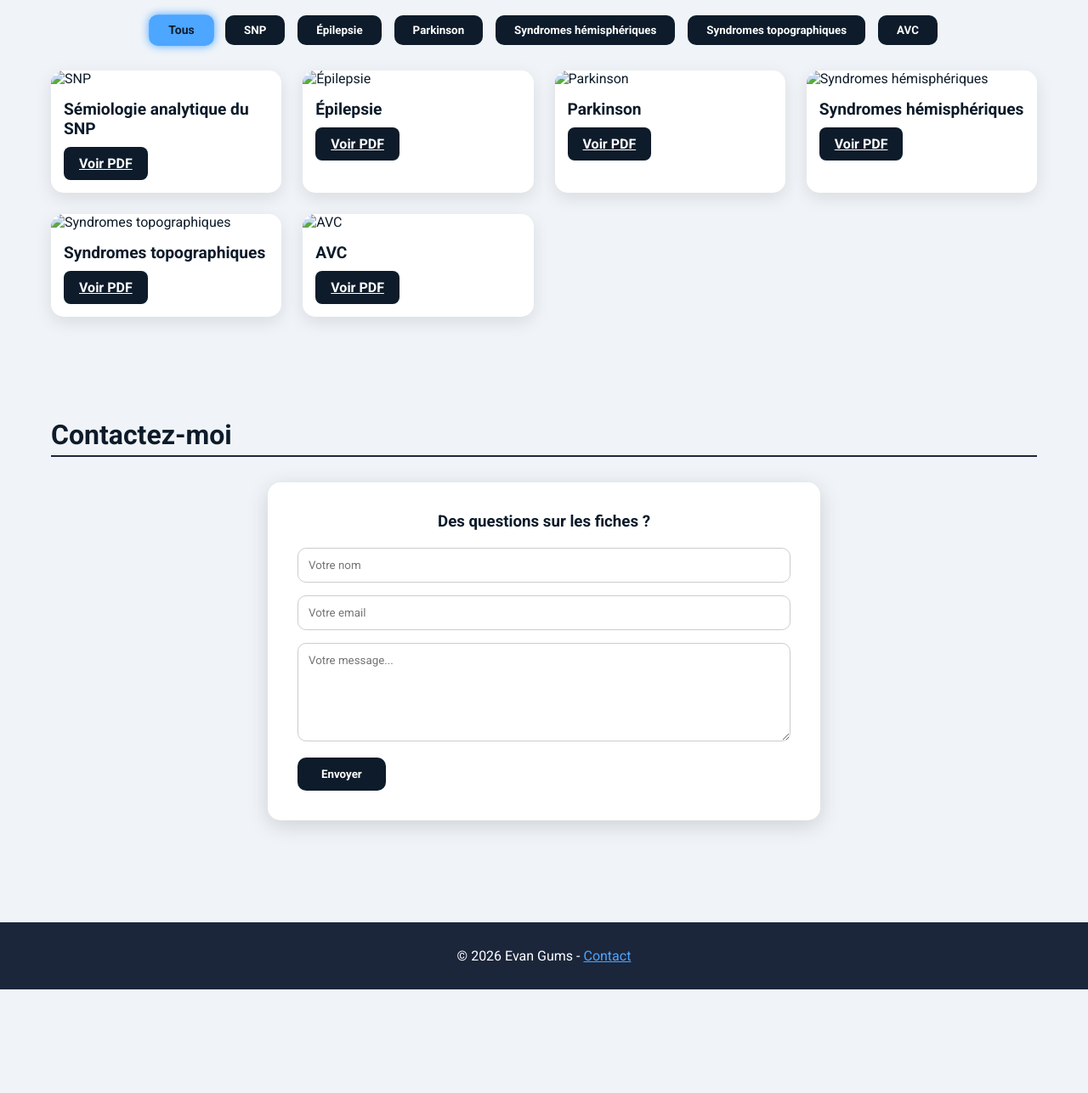
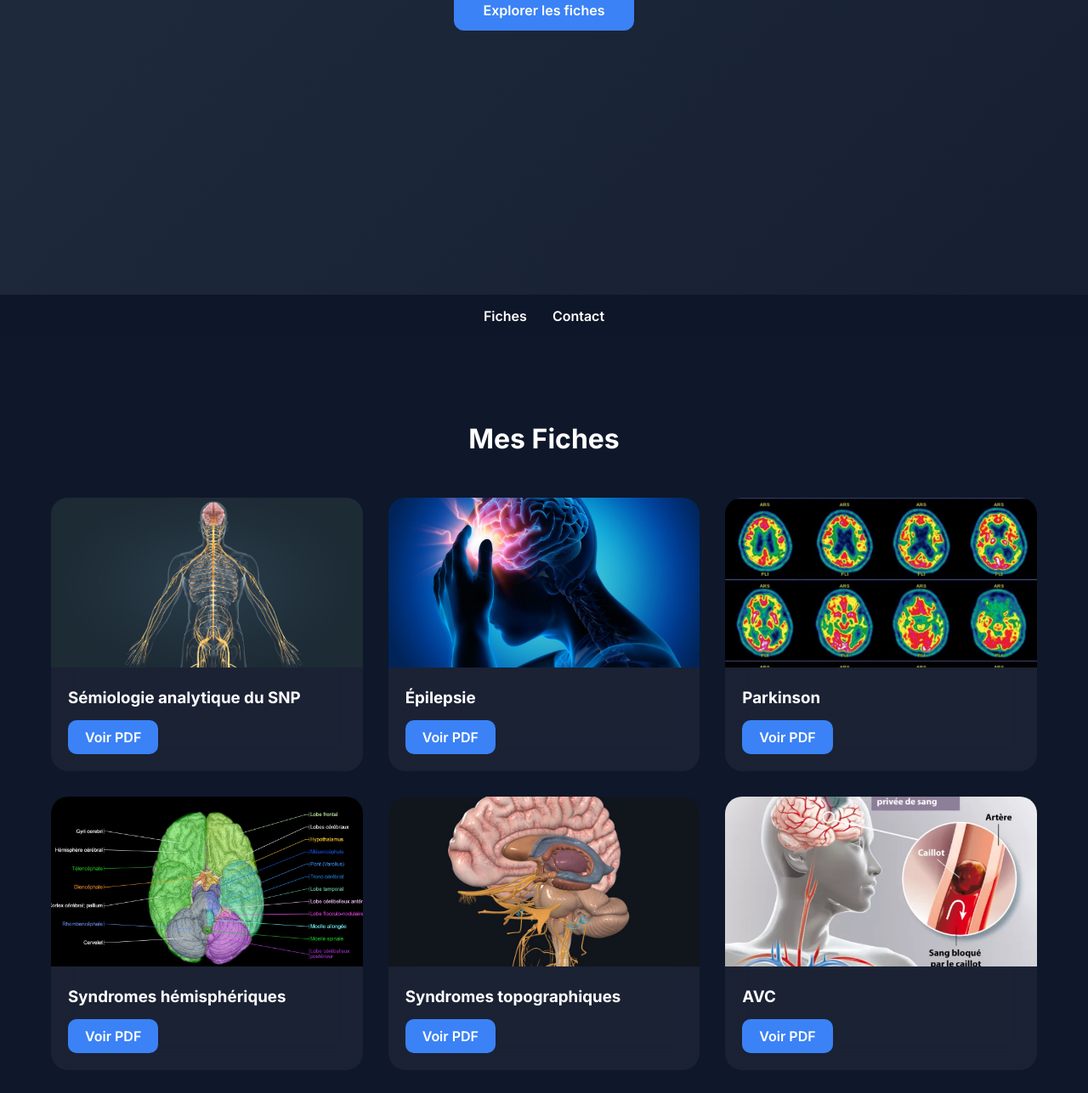
Before and after one commit to evangumbs-stack/Neuro, a plain HTML site: page index.html in a window 1280 px wide. Shown: the part 453-1740 px from the top of the page at 85% size. Before the commit the page ends 1618 px from the top, so only its background shows below. Drawn offline with Linux system fonts and the light colour scheme.

Commit message:
Update index.html

```diff
--- a/index.html
+++ b/index.html
@@ -3,205 +3,312 @@
 <head>
 <meta charset="UTF-8">
 <meta name="viewport" content="width=device-width, initial-scale=1.0">
-<title>Fiches de Vavan</title>
-<link href="https://fonts.googleapis.com/css2?family=Roboto:wght@400;700&display=swap" rel="stylesheet">
+<title>Atlas de Sémiologie - Evan</title>
+<link href="https://fonts.googleapis.com/css2?family=Inter:wght@400;600;700&display=swap" rel="stylesheet">
+
 <style>
-/* ================= RESET ================= */
-*{margin:0;padding:0;box-sizing:border-box;font-family:'Roboto',sans-serif;}
-body{background:#f0f4f8;color:#0d1b2a;scroll-behavior:smooth;overflow-x:hidden;}
-
-/* =============== FOND MEDICAL PARALLAX =============== */
-#bg-layer{
-    position:fixed;top:0;left:0;width:100%;height:100%;
-    background:url('images/neurons_bg.png') center/cover no-repeat;
-    opacity:0.05;z-index:-1;transform:translateZ(0);
+*{margin:0;padding:0;box-sizing:border-box;font-family:'Inter',sans-serif;}
+body{
+    background:#0f172a;
+    color:white;
+    overflow-x:hidden;
+    scroll-behavior:smooth;
 }
 
-/* =============== HEADER ================= */
+/* ================= HEADER ================= */
 header{
-    background:linear-gradient(90deg,#1b263b,#0d1b2a);
-    color:white;padding:70px 20px;text-align:center;overflow:hidden;position:relative;
+    height:100vh;
+    display:flex;
+    flex-direction:column;
+    justify-content:center;
+    align-items:center;
+    text-align:center;
+    background: linear-gradient(-45deg, #0f172a, #1e293b, #0d1b2a, #1e3a8a);
+    background-size: 400% 400%;
+    animation: gradientMove 12s ease infinite;
 }
-header h1{font-size:3rem;margin-bottom:15px;animation: fadeDown 1s ease;}
-header p{color:#a0c4ff;font-size:1.2rem;margin-bottom:25px;animation: fadeDown 1.5s ease;}
-header .btn{
-    display:inline-block;padding:12px 30px;background:#4da6ff;color:white;border-radius:10px;font-weight:bold;transition:0.3s;
+
+@keyframes gradientMove {
+    0%{background-position:0% 50%;}
+    50%{background-position:100% 50%;}
+    100%{background-position:0% 50%;}
 }
-header .btn:hover{background:#1b263b;color:#4da6ff;transform:scale(1.08);box-shadow:0 0 20px #4da6ff;}
 
-/* =============== MENU STICKY ================= */
+header h1{
+    font-size:3rem;
+    margin-bottom:20px;
+    animation: fadeUp 1.2s ease;
+}
+
+header p{
+    opacity:0.8;
+    margin-bottom:30px;
+    animation: fadeUp 1.6s ease;
+}
+
+.btn{
+    padding:14px 35px;
+    border-radius:12px;
+    background:#3b82f6;
+    color:white;
+    text-decoration:none;
+    font-weight:600;
+    position:relative;
+    overflow:hidden;
+    transition:0.3s;
+}
+
+.btn:hover{
+    transform:scale(1.1);
+    box-shadow:0 0 30px #3b82f6;
+}
+
+/* ================= NAV ================= */
 nav{
-    position:sticky;top:0;background:#0d1b2a;color:white;display:flex;justify-content:center;gap:20px;padding:12px 0;z-index:1000;
+    position:sticky;
+    top:0;
+    background:rgba(15,23,42,0.9);
+    backdrop-filter:blur(10px);
+    display:flex;
+    justify-content:center;
+    gap:30px;
+    padding:15px;
+    z-index:1000;
 }
-nav a{color:white;text-decoration:none;font-weight:bold;transition:0.3s;position:relative;}
-nav a.active::after{
-    content:"";position:absolute;bottom:-4px;left:0;width:100%;height:3px;background:#4da6ff;border-radius:2px;
+
+nav a{
+    color:white;
+    text-decoration:none;
+    font-weight:600;
+    transition:0.3s;
 }
-nav a:hover{color:#4da6ff;}
 
-/* =============== ANIMATIONS ================= */
-@keyframes fadeDown{0%{opacity:0;transform:translateY(-20px);}100%{opacity:1;transform:translateY(0);}}
-@keyframes fadeUp{0%{opacity:0;transform:translateY(20px);}100%{opacity:1;transform:translateY(0);}}
-@keyframes glow{0%,100%{box-shadow:0 0 15px #4da6ff;}50%{box-shadow:0 0 30px #4da6ff;}}
+nav a:hover{
+    color:#3b82f6;
+}
 
-/* =============== SECTIONS ================= */
-main{max-width:1200px;margin:50px auto;padding:0 20px;}
-section{margin-bottom:120px;position:relative;}
-section h2{font-size:2rem;color:#0d1b2a;margin-bottom:30px;border-bottom:2px solid #1b263b;padding-bottom:5px;}
+/* ================= SECTIONS ================= */
+section{
+    padding:100px 20px;
+    max-width:1200px;
+    margin:auto;
+}
 
-/* =============== FILTRES ================= */
-.filter-buttons{display:flex;justify-content:center;gap:15px;margin-bottom:30px;flex-wrap:wrap;}
-.filter-buttons button{
-    padding:10px 22px;border:none;border-radius:10px;background:#0d1b2a;color:white;font-weight:bold;cursor:pointer;transition:0.3s;
+section h2{
+    text-align:center;
+    margin-bottom:50px;
+    font-size:2rem;
 }
-.filter-buttons button.active, .filter-buttons button:hover{background:#4da6ff;color:#0d1b2a;transform:scale(1.05);box-shadow:0 0 10px #4da6ff;}
 
-/* =============== GRID FICHES ================= */
-.fiche-grid{
-    display:grid;grid-template-columns:repeat(auto-fit,minmax(250px,1fr));gap:25px;
+/* ================= CARDS ================= */
+.grid{
+    display:grid;
+    grid-template-columns:repeat(auto-fit,minmax(280px,1fr));
+    gap:30px;
 }
-.fiche-card{
-    background:white;border-radius:15px;overflow:hidden;box-shadow:0 6px 20px rgba(0,0,0,0.1);
-    transition: transform 0.5s, box-shadow 0.5s;cursor:pointer;
-    opacity:0;transform:translateY(30px);
+
+.card{
+    background:rgba(255,255,255,0.05);
+    backdrop-filter:blur(15px);
+    border-radius:20px;
+    overflow:hidden;
+    transition:0.6s;
+    transform:translateY(50px);
+    opacity:0;
 }
-.fiche-card.visible{opacity:1;transform:translateY(0);}
-.fiche-card img{width:100%; height:180px; object-fit:cover;transition: transform 0.4s, filter 0.4s;}
-.fiche-card:hover img{transform:scale(1.08);filter:brightness(1.1);}
-.fiche-card .content{padding:15px;}
-.fiche-card h3{margin-bottom:10px;font-size:1.2rem;}
-.fiche-card a{
-    display:inline-block;padding:10px 18px;background:#0d1b2a;color:white;border-radius:8px;font-weight:bold;transition:0.3s;
+
+.card.visible{
+    transform:translateY(0);
+    opacity:1;
 }
-.fiche-card a:hover{animation:glow 1s infinite;color:#4da6ff;background:#1b263b;}
 
-/* =============== FORMULAIRE CONTACT ================= */
-.contact-form{
-    background:white;padding:35px;border-radius:15px;box-shadow:0 6px 25px rgba(0,0,0,0.15);max-width:650px;margin:0 auto;
-    opacity:0;transform:translateY(30px);transition:0.8s;
+.card:hover{
+    transform:translateY(-10px) scale(1.03);
+    box-shadow:0 0 40px rgba(59,130,246,0.6);
 }
-.contact-form.visible{opacity:1;transform:translateY(0);}
-.contact-form h3{text-align:center;margin-bottom:20px;}
-.contact-form input, .contact-form textarea{
-    width:100%;padding:12px;margin-bottom:15px;border:1px solid #ccc;border-radius:10px;
+
+.card img{
+    width:100%;
+    height:200px;
+    object-fit:cover;
 }
-.contact-form button{
-    padding:12px 28px;background:#0d1b2a;color:white;border:none;border-radius:10px;font-weight:bold;cursor:pointer;transition:0.3s;
+
+.card-content{
+    padding:20px;
 }
-.contact-form button:hover{animation:glow 1s infinite;color:#4da6ff;background:#1b263b;}
 
-/* =============== FOOTER ================= */
-footer{text-align:center;padding:30px;background:#1b263b;color:white;}
-footer a{color:#4da6ff;}
+.card h3{
+    margin-bottom:15px;
+}
 
-/* =============== RESPONSIVE ================= */
+.card a{
+    display:inline-block;
+    padding:10px 20px;
+    border-radius:10px;
+    background:#3b82f6;
+    color:white;
+    text-decoration:none;
+    font-weight:600;
+    transition:0.3s;
+}
+
+.card a:hover{
+    background:white;
+    color:#0f172a;
+}
+
+/* ================= CONTACT ================= */
+.contact{
+    background:rgba(255,255,255,0.05);
+    padding:40px;
+    border-radius:20px;
+    backdrop-filter:blur(15px);
+    max-width:600px;
+    margin:auto;
+}
+
+.contact input,
+.contact textarea{
+    width:100%;
+    padding:12px;
+    margin-bottom:15px;
+    border:none;
+    border-radius:10px;
+}
+
+.contact button{
+    padding:12px 30px;
+    border:none;
+    border-radius:10px;
+    background:#3b82f6;
+    color:white;
+    font-weight:600;
+    cursor:pointer;
+    transition:0.3s;
+}
+
+.contact button:hover{
+    transform:scale(1.1);
+    box-shadow:0 0 20px #3b82f6;
+}
+
+/* ================= FOOTER ================= */
+footer{
+    text-align:center;
+    padding:30px;
+    background:#0f172a;
+    opacity:0.7;
+}
+
+/* ================= ANIMATIONS ================= */
+@keyframes fadeUp{
+    from{opacity:0;transform:translateY(30px);}
+    to{opacity:1;transform:translateY(0);}
+}
+
+/* ================= RESPONSIVE ================= */
 @media(max-width:600px){
     header h1{font-size:2rem;}
-    section h2{font-size:1.5rem;}
-    .fiche-card img{height:150px;}
 }
 </style>
 </head>
+
 <body>
-
-<div id="bg-layer"></div>
 
 <header>
     <h1>Atlas de Sémiologie Neurologique</h1>
-    <p>Fiches interactives pour étudiants en médecine</p>
-    <a href="#fiches" class="btn">Voir les fiches</a>
+    <p>Fiches complètes pour étudiants en médecine</p>
+    <a href="#fiches" class="btn">Explorer les fiches</a>
 </header>
 
 <nav>
-    <a href="#fiches" class="active">Fiches</a>
+    <a href="#fiches">Fiches</a>
     <a href="#contact">Contact</a>
 </nav>
 
-<main>
-    <!-- FILTRES -->
-    <section id="fiches">
-        <h2>Fiches de Sémiologie</h2>
-        <div class="filter-buttons">
-            <button class="filter-btn active" data-category="all">Tous</button>
-            <button class="filter-btn" data-category="snp">SNP</button>
-            <button class="filter-btn" data-category="epilepsie">Épilepsie</button>
-            <button class="filter-btn" data-category="parkinson">Parkinson</button>
-            <button class="filter-btn" data-category="hemisphere">Syndromes hémisphériques</button>
-            <button class="filter-btn" data-category="topo">Syndromes topographiques</button>
-            <button class="filter-btn" data-category="avc">AVC</button>
+<section id="fiches">
+    <h2>Mes Fiches</h2>
+    <div class="grid">
+
+        <div class="card">
+            <img src="snp.jpg">
+            <div class="card-content">
+                <h3>Sémiologie analytique du SNP</h3>
+                <a href="SNP.pdf" target="_blank">Voir PDF</a>
+            </div>
         </div>
-        <div class="fiche-grid">
-            <div class="fiche-card" data-category="snp"><img src="images/snp.jpg" alt="SNP"><div class="content"><h3>Sémiologie analytique du SNP</h3><a href="pdfs/SNP.pdf" target="_blank">Voir PDF</a></div></div>
-            <div class="fiche-card" data-category="epilepsie"><img src="images/epilepsie.jpg" alt="Épilepsie"><div class="content"><h3>Épilepsie</h3><a href="pdfs/Epilepsie.pdf" target="_blank">Voir PDF</a></div></div>
-            <div class="fiche-card" data-category="parkinson"><img src="images/parkinson.jpg" alt="Parkinson"><div class="content"><h3>Parkinson</h3><a href="pdfs/Parkinson.pdf" target="_blank">Voir PDF</a></div></div>
-            <div class="fiche-card" data-category="hemisphere"><img src="images/syndromes_hemispheres.jpg" alt="Syndromes hémisphériques"><div class="content"><h3>Syndromes hémisphériques</h3><a href="pdfs/SyndromesHemisphere.pdf" target="_blank">Voir PDF</a></div></div>
-            <div class="fiche-card" data-category="topo"><img src="images/syndromes_topographiques.jpg" alt="Syndromes topographiques"><div class="content"><h3>Syndromes topographiques</h3><a href="pdfs/SyndromesTopographiques.pdf" target="_blank">Voir PDF</a></div></div>
-            <div class="fiche-card" data-category="avc"><img src="images/avc.jpg" alt="AVC"><div class="content"><h3>AVC</h3><a href="pdfs/AVC.pdf" target="_blank">Voir PDF</a></div></div>
+
+        <div class="card">
+            <img src="epilepsie.jpg">
+            <div class="card-content">
+                <h3>Épilepsie</h3>
+                <a href="Epilepsie.pdf" target="_blank">Voir PDF</a>
+            </div>
         </div>
-    </section>
 
-    <!-- CONTACT -->
-    <section id="contact">
-        <h2>Contactez-moi</h2>
-        <form class="contact-form" action="mailto:tonemail@example.com" method="post" enctype="text/plain">
-            <h3>Des questions sur les fiches ?</h3>
+        <div class="card">
+            <img src="parkinson.jpg">
+            <div class="card-content">
+                <h3>Parkinson</h3>
+                <a href="Parkinson.pdf" target="_blank">Voir PDF</a>
+            </div>
+        </div>
+
+        <div class="card">
+            <img src="syndromes_hemispheres.jpg">
+            <div class="card-content">
+                <h3>Syndromes hémisphériques</h3>
+                <a href="SyndromesHemisphere.pdf" target="_blank">Voir PDF</a>
+            </div>
+        </div>
+
+        <div class="card">
+            <img src="syndromes_topographiques.jpg">
+            <div class="card-content">
+                <h3>Syndromes topographiques</h3>
+                <a href="SyndromesTopographiques.pdf" target="_blank">Voir PDF</a>
+            </div>
+        </div>
+
+        <div class="card">
+            <img src="avc.jpg">
+            <div class="card-content">
+                <h3>AVC</h3>
+                <a href="AVC.pdf" target="_blank">Voir PDF</a>
+            </div>
+        </div>
+
+    </div>
+</section>
+
+<section id="contact">
+    <h2 style="text-align:center;margin-bottom:30px;">Contact</h2>
+    <div class="contact">
+        <form action="mailto:tonemail@example.com" method="post" enctype="text/plain">
             <input type="text" name="name" placeholder="Votre nom" required>
             <input type="email" name="email" placeholder="Votre email" required>
-            <textarea name="message" rows="6" placeholder="Votre message..." required></textarea>
+            <textarea name="message" rows="5" placeholder="Votre message..." required></textarea>
             <button type="submit">Envoyer</button>
         </form>
-    </section>
-</main>
+    </div>
+</section>
 
 <footer>
-    <p>&copy; 2026 Evan Gums - <a href="mailto:contact@neurosemio.com">Contact</a></p>
+    © 2026 Evan Gums - Atlas de Sémiologie
 </footer>
 
 <script>
-// SCROLL ANIMATION
-const cards = document.querySelectorAll('.fiche-card');
-const form = document.querySelector('.contact-form');
+const cards = document.querySelectorAll('.card');
+
 const observer = new IntersectionObserver(entries=>{
     entries.forEach(entry=>{
-        if(entry.isIntersecting){entry.target.classList.add('visible');}
+        if(entry.isIntersecting){
+            entry.target.classList.add('visible');
+        }
     });
-},{threshold:0.1});
-cards.forEach(c=>observer.observe(c));
-observer.observe(form);
+},{threshold:0.2});
 
-// FILTRE
-const filterBtns = document.querySelectorAll('.filter-btn');
-filterBtns.forEach(btn=>{
-    btn.addEventListener('click', ()=>{
-        filterBtns.forEach(b=>b.classList.remove('active'));
-        btn.classList.add('active');
-        const cat = btn.dataset.category;
-        cards.forEach(c=>{
-            c.style.display = (cat==='all'||c.dataset.category===cat)?'block':'none';
-        });
-    });
-});
-
-// MENU ACTIVE
-const sections = document.querySelectorAll('main section');
-const navLinks = document.querySelectorAll('nav a');
-window.addEventListener('scroll', ()=>{
-    let current = '';
-    sections.forEach(section=>{
-        const top = section.offsetTop-100;
-        if(pageYOffset>=top){current=section.id;}
-    });
-    navLinks.forEach(link=>{
-        link.classList.remove('active');
-        if(link.getAttribute('href')==`#${current}`){link.classList.add('active');}
-    });
-});
-
-// PARALLAX LÉGER
-window.addEventListener('scroll', ()=>{
-    const bg = document.getElementById('bg-layer');
-    bg.style.transform = `translateY(${window.scrollY*0.05}px)`;
-});
+cards.forEach(card=>observer.observe(card));
 </script>
 
 </body>
```
